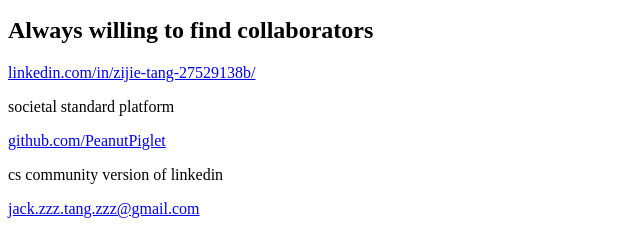
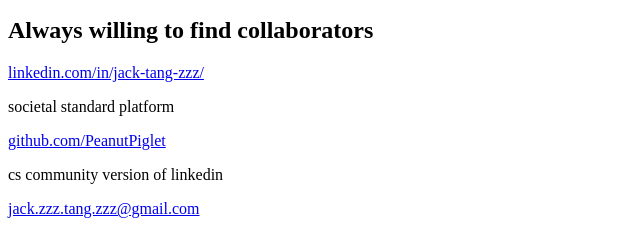
Before and after one commit to PeanutPiglet/peanutpiglet.github.io, an Astro site: page /Home in a window 1280 px wide. Shown: the part 1019-1250 px from the top of the page, 0-640 px from the left. Built offline with nearby package versions, Linux system fonts and the light colour scheme; Astro itself is replaced by a stand-in of ours.

Commit message:
fix: update LinkedIn url

```diff
--- a/src/pages/Home.astro
+++ b/src/pages/Home.astro
@@ -94,7 +94,7 @@
       <article class="rounded-[28px] border border-slate-200 bg-white p-6 shadow-[0_12px_40px_-24px_rgba(15,23,42,0.55)]">
         <p class="text-[10px] font-semibold uppercase tracking-[0.24em] text-slate-500">Contact this guy</p>
         <h2 class="mt-3 text-2xl font-semibold text-slate-900">Always willing to find collaborators</h2>
-        <p class="mt-5 text-base font-medium text-slate-900"><a href="https://linkedin.com/in/zijie-tang-27529138b/" target="_blank" rel="noopener noreferrer">linkedin.com/in/zijie-tang-27529138b/</a></p>
+        <p class="mt-5 text-base font-medium text-slate-900"><a href="https://linkedin.com/in/jack-tang-zzz/" target="_blank" rel="noopener noreferrer">linkedin.com/in/jack-tang-zzz/</a></p>
         <p class="mt-1 text-sm text-slate-500">societal standard platform</p>
         <p class="mt-3 text-base font-medium text-slate-900"><a href="https://github.com/PeanutPiglet" target="_blank" rel="noopener noreferrer">github.com/PeanutPiglet</a></p>
         <p class="mt-1 text-sm text-slate-500">cs community version of linkedin</p>
```
